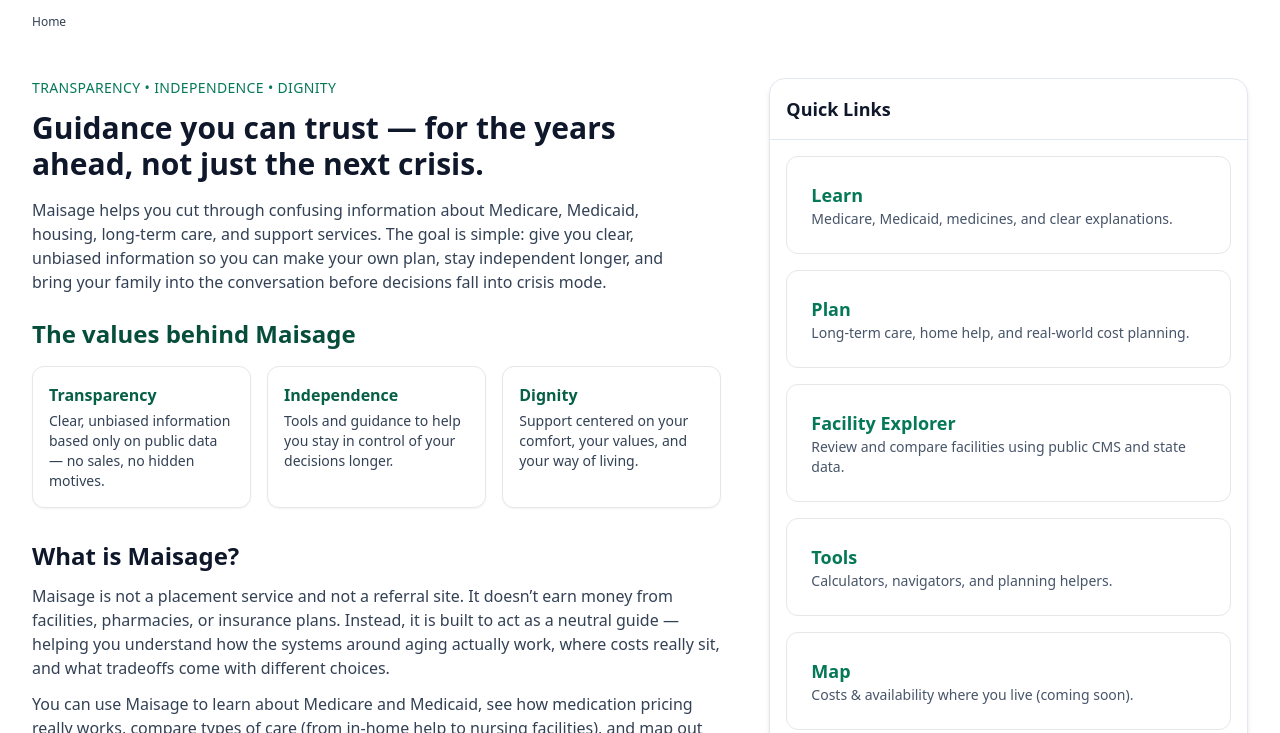
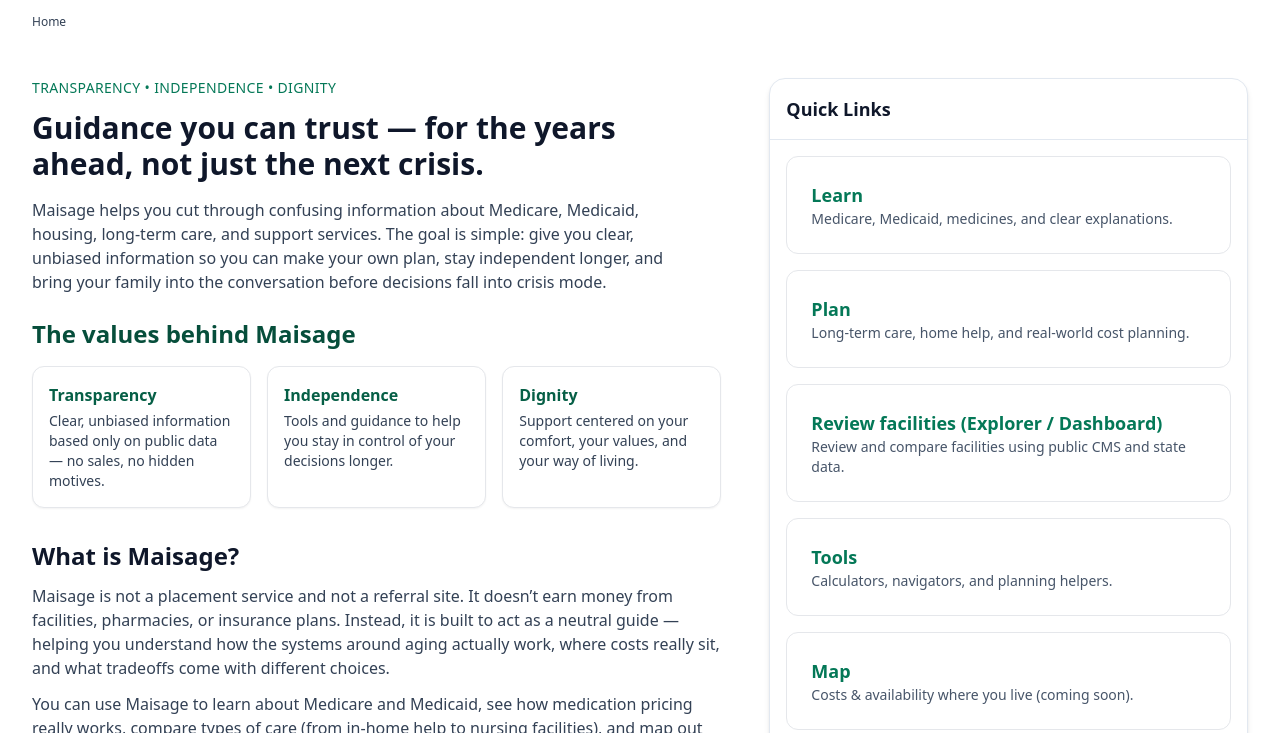
Before and after one commit to maisage/Maisage-site, a plain HTML site: page index.html in a window 1280 px wide. Shown: the part 67-800 px from the top of the page. Drawn offline with nearby package versions, Linux system fonts and the light colour scheme.

Commit message:
Update Facility Explorer link text for clarity

```diff
--- a/index.html
+++ b/index.html
@@ -167,7 +167,7 @@
 
             <!-- Facility Explorer -->
             <a href="facility-explorer.html" class="border rounded-xl p-6 hover:bg-slate-50">
-              <h4 class="font-bold text-lg text-emerald-700">Facility Explorer</h4>
+              <h4 class="font-bold text-lg text-emerald-700">Review facilities (Explorer / Dashboard)</h4>
               <p class="text-sm text-slate-600">
                 Review and compare facilities using public CMS and state data.
               </p>
```
